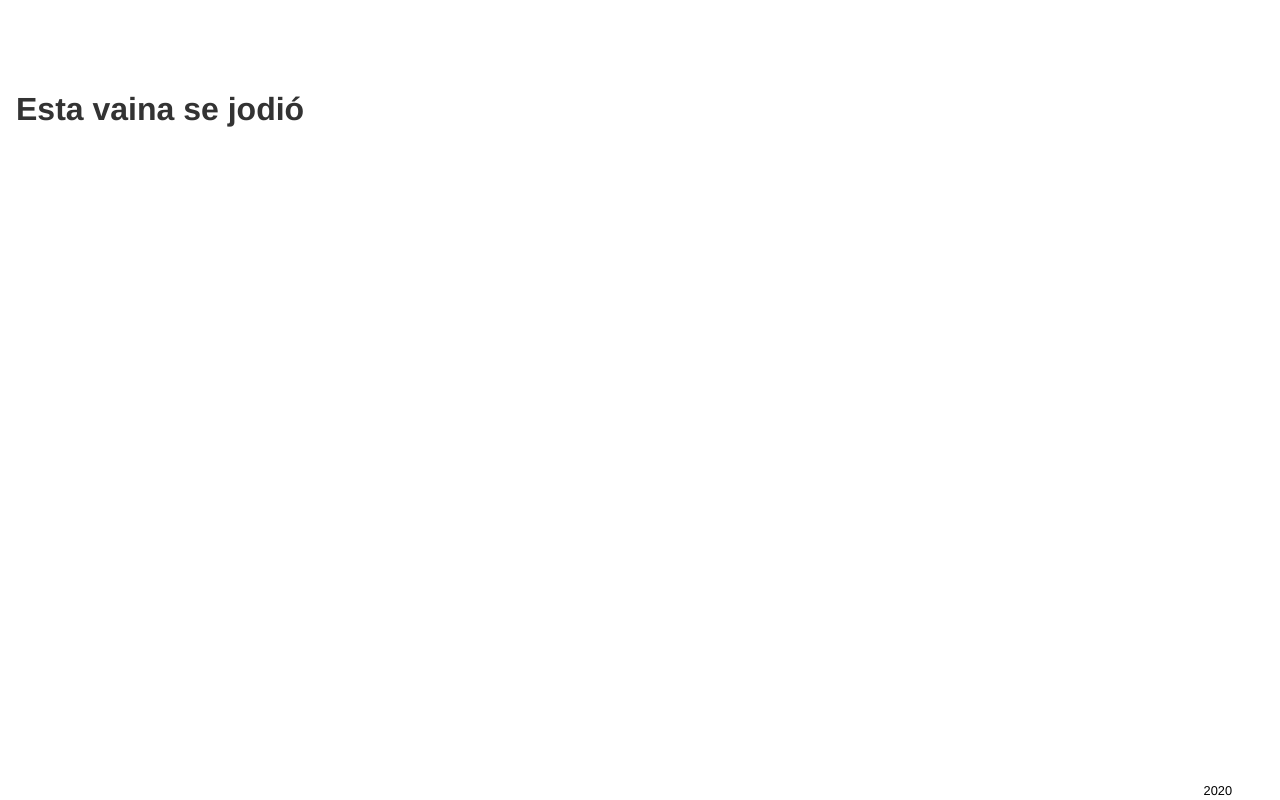
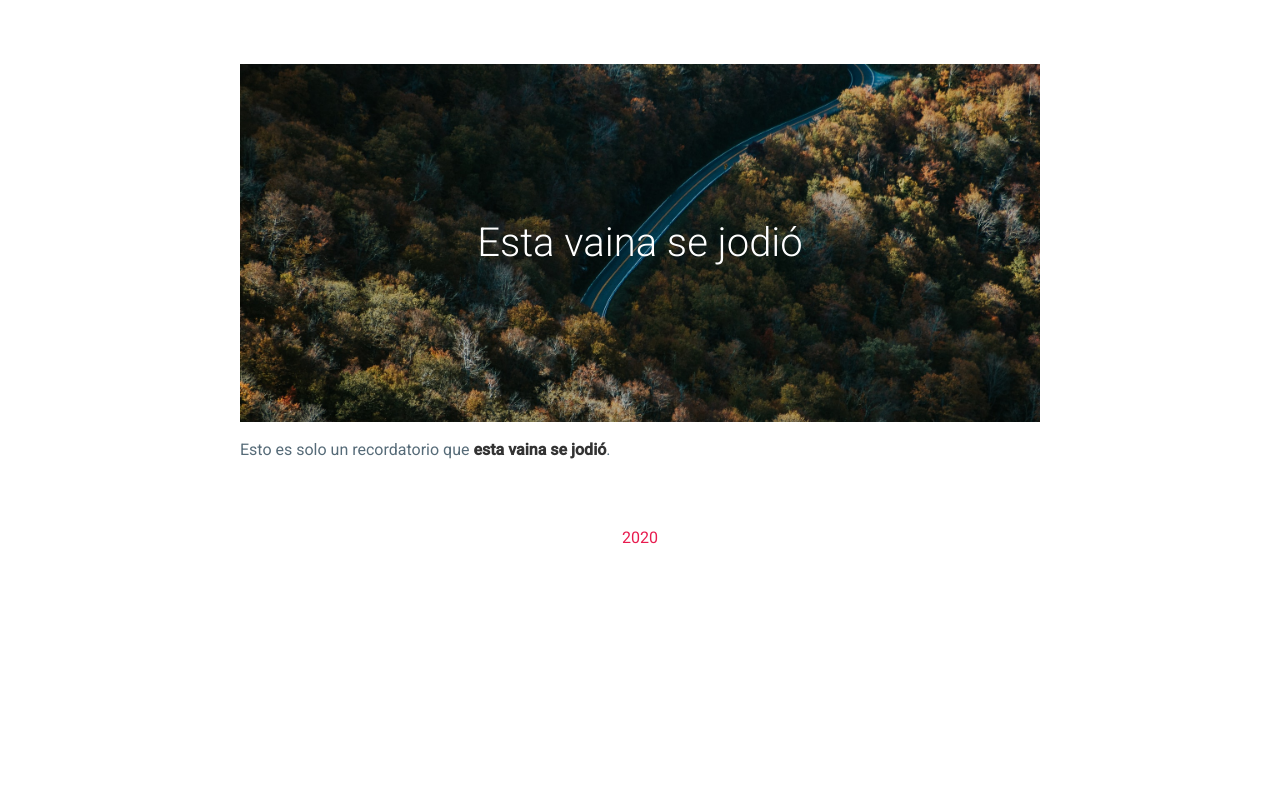
Before and after one commit to jackboot7/estavainasejodio.com, a plain HTML site: page index.html in a window 1280 px wide. Drawn offline with Linux system fonts and the light colour scheme.

Commit message:
added some styles

```diff
--- /dev/null
+++ b/index.css
@@ -0,0 +1,57 @@
+@import 'https://fonts.googleapis.com/css?family=Roboto:300,400,500';
+
+
+
+body {
+	margin: 0 auto;
+	max-width: 50em;
+	font-family: "Roboto", "Helvetica", "Arial", sans-serif;
+	line-height: 1.5em;
+	padding: 4em 1em;
+	color: #566b78;
+}
+
+header h1 {
+  color: white;
+  font-size: 2.5em;
+  font-weight: 300;
+}
+
+header {
+  background-color: #263d36;
+  background-image: url("header.jpg");
+  background-position: center top;
+  background-repeat: no-repeat;
+  background-size: cover;
+  line-height: 1.2;
+  padding: 10vw 2em;
+  text-align: center;
+}
+
+h2 {
+	margin-top: 1em;
+	padding-top: 1em;
+}
+
+h1,
+h2,
+strong {
+	color: #333;
+}
+
+footer {
+	color: #e81c4f;
+}
+footer {
+  -webkit-box-align: center;
+      -ms-flex-align: center;
+          align-items: center;
+  display: -webkit-box;
+  display: -ms-flexbox;
+  display: flex;
+  -webkit-box-pack: center;
+      -ms-flex-pack: center;
+          justify-content: center;
+  margin-top: 4em;
+  text-align: center;
+}
--- a/index.html
+++ b/index.html
@@ -2,50 +2,25 @@
 <html lang="en">
     <head>
 		<meta charset="utf-8"/>
-		<meta name="description" content="Esta vaina se jodió">
+		<meta name="description" content="Esta vaina se jodió.">
 		<meta name="keywords" content="">
 		<meta name="twitter:card" content="summary_large_image">
 		<meta name="twitter:site" content="@">
-		<meta name="twitter:creator" content="@">
-		<meta name="twitter:title" content="Esta vaina se jodió">
-		<meta name="twitter:description" content="">
-		<meta name="twitter:image" content="http://graphics8.nytimes.com/images/2012/02/19/us/19whitney-span/19whitney-span-articleLarge.jpg">
-		<title>esta vaina se jodió</title>
-        <style>
-body{
-        font-family: "Helvetica", "Arial", sans-serif;
-        background-color: #;
-        color: #;
-        max-width:50em;
-        margin:0 0;
-        padding: 4em 1em;
-        line-height: 1.5;
-}
-h2 {
-        margin-top: 1em;
-        padding-top: 1em;
-}
-h1,
-h2,
-strong {
-        color: #333;
-}
-footer {
-        background-color: #;
-        width: 95%;
-        bottom: 0;
-        position: fixed;
-        font-size: .8em;
-}
-   		</style>
-
+		<meta name="twitter:creator" content="@jackboot7">
+		<meta name="twitter:title" content="Esta vaina se jodió.">
+		<meta name="twitter:description" content="Esta vaina se jodió.">
+		<meta name="twitter:image" content="http://estavainasejodio.com/card.jpg">
+		<title>Esta vaina se jodió.</title>
+		<link rel="stylesheet" type="text/css" href="index.css">
     </head>
     <body>
-		<h1>Esta vaina se jodió</h1>
+		<header>
+			<h1>Esta vaina se jodió</h1>
+		</header>
+		<p>Esto es solo un recordatorio que <strong>esta vaina se jodió</strong>.</p>
         <footer>
-            <span style="float:right;">2020</span>
+            <span style="float:right;"><a>2020</a></span>
         </footer>
-
     </body>
 <script>
   (function(i,s,o,g,r,a,m){i['GoogleAnalyticsObject']=r;i[r]=i[r]||function(){
```
